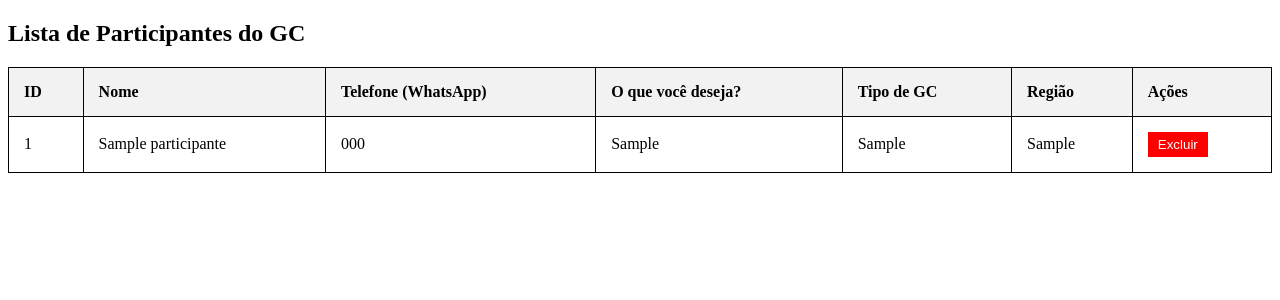
After one commit to ArthurrGuilherme/Lagoinha-Site, a PHP site: page /login/gcdb.php in a window 1280 px wide. The commit adds this page. Shown: the top 300 px of the page. Run offline with PHP 8.4, Linux system fonts and the light colour scheme; tables that the repository leaves empty or names only in its code hold one stand-in row (values such as "Sample post").

Commit message:
Add files via upload

```diff
--- /dev/null
+++ b/login/gcdb.php
@@ -0,0 +1,107 @@
+<?php
+
+include '../db/db.php';
+
+
+if (isset($_GET['delete_id'])) {
+    $delete_id = $_GET['delete_id'];
+
+
+    $sql = "DELETE FROM gc_participantes WHERE id = $delete_id";
+
+
+    if ($conn->query($sql) === TRUE) {
+        echo "<script>alert('Registro excluído com sucesso!');</script>";
+    } else {
+        echo "Erro ao excluir o registro: " . $conn->error;
+    }
+}
+
+
+$sql = "SELECT * FROM gc_participantes";
+$result = $conn->query($sql);
+?>
+
+<!DOCTYPE html>
+<html lang="pt-br">
+<head>
+    <meta charset="UTF-8">
+    <meta name="viewport" content="width=device-width, initial-scale=1.0">
+    <title>Detalhes dos Participantes | Lagoinha Campinas</title>
+    <style>
+        table {
+            width: 100%;
+            border-collapse: collapse;
+        }
+        table, th, td {
+            border: 1px solid black;
+        }
+        th, td {
+            padding: 15px;
+            text-align: left;
+        }
+        th {
+            background-color: #f2f2f2;
+        }
+        button {
+            background-color: red;
+            color: white;
+            border: none;
+            padding: 5px 10px;
+            cursor: pointer;
+        }
+    </style>
+    <script>
+        // Função para excluir o registro
+        function excluirRegistro(id) {
+            if (confirm('Tem certeza que deseja excluir este registro?')) {
+                // Redireciona para a mesma página com o ID do registro para excluir
+                window.location.href = '?delete_id=' + id;
+            }
+        }
+    </script>
+</head>
+<body>
+
+    <h2>Lista de Participantes do GC</h2>
+
+    <table>
+        <tr>
+            <th>ID</th>
+            <th>Nome</th>
+            <th>Telefone (WhatsApp)</th>
+            <th>O que você deseja?</th>
+            <th>Tipo de GC</th>
+            <th>Região</th>
+            <th>Ações</th> <!-- Coluna para as ações (excluir) -->
+        </tr>
+
+        <?php
+        // Verifica se há resultados e exibe os dados
+        if ($result->num_rows > 0) {
+            // Itera sobre os registros e exibe cada linha em uma tabela
+            while($row = $result->fetch_assoc()) {
+                echo "<tr>
+                        <td>" . $row['id'] . "</td>
+                        <td>" . $row['nome'] . "</td>
+                        <td>" . $row['telefone'] . "</td>
+                        <td>" . $row['desejo'] . "</td>
+                        <td>" . $row['tipo_gc'] . "</td>
+                        <td>" . $row['regiao'] . "</td>
+                        <td>
+                            <button onclick='excluirRegistro(" . $row['id'] . ")'>Excluir</button>
+                        </td>
+                      </tr>";
+            }
+        } else {
+            echo "<tr><td colspan='8'>Nenhum participante encontrado.</td></tr>";
+        }
+
+        // Fecha a conexão com o banco de dados
+        $conn->close();
+        ?>
+
+    </table>
+
+</body>
+</html>
--- a/shared/shared.php
+++ b/shared/shared.php
@@ -11,13 +11,13 @@
                 <div class="collapse navbar-collapse" id="navbarNavDropdown">
                     <ul class="navbar-nav">
                         <li class="nav-item">
-                            <a class="nav-link active text-light" aria-current="page" href="igreja.php">Igreja</a>
+                            <a class="nav-link active text-light" aria-current="page" href="./igreja.php">Igreja</a>
                         </li>
                         <li class="nav-item">
-                            <a class="nav-link text-light" href="doacoes.php">Doação</a>
+                            <a class="nav-link text-light" href="./doacoes.php">Doação</a>
                         </li>
                         <li class="nav-item">
-                            <a class="nav-link text-light" href="#">Orações</a>
+                            <a class="nav-link text-light" href="./oracao.php">Orações</a>
                         </li>
                         <li class="nav-item dropdown">
                             <a class="nav-link dropdown-toggle text-light" href="#" role="button" data-bs-toggle="dropdown" aria-expanded="false">
```
Also changed, not shown: oracao.php (added, +43 -0 lines), login/login.php (added).
